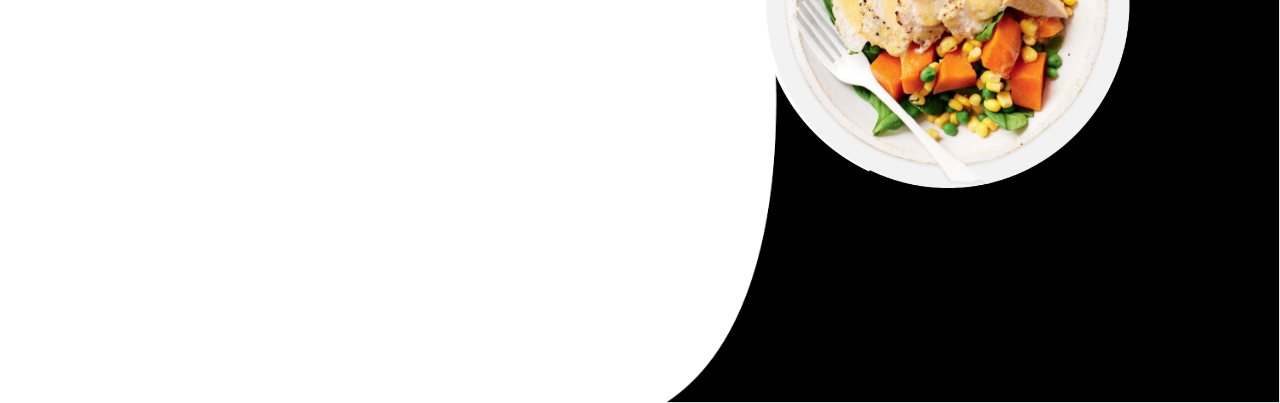
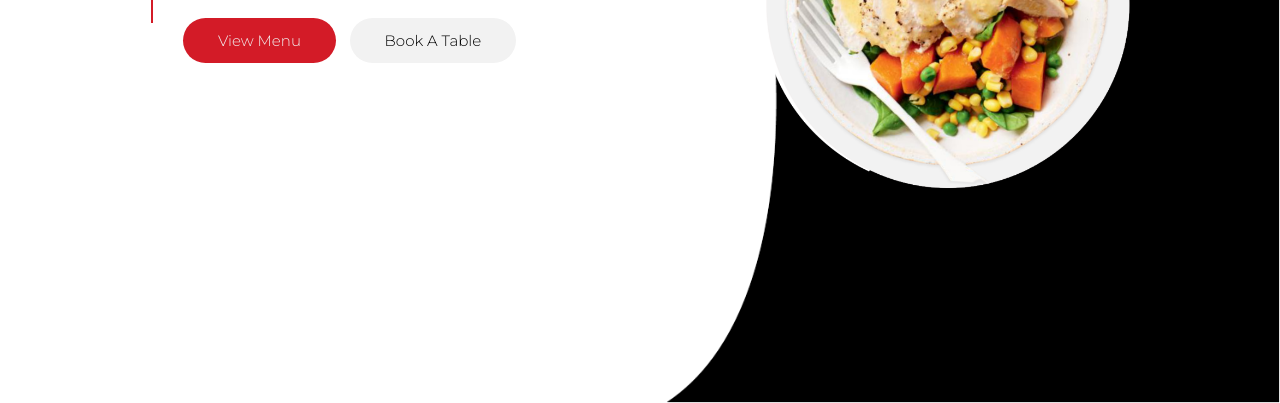
Before and after one commit to ThevergeOn/Tamrin1, a plain HTML site: page index.html in a window 1280 px wide. Shown: the part 397-800 px from the top of the page. Drawn offline with Linux system fonts and the light colour scheme.

Commit message:
Creat a div with button class and put two button into it and style them

```diff
--- a/Assest/Css/Style.css
+++ b/Assest/Css/Style.css
@@ -99,3 +99,27 @@ article {
   margin-top: 20px;
   padding-left: 40px;
 }
+.buttons {
+  margin-top: 20px;
+  border-left: 2px solid #d31b27;
+  height: 25px;
+}
+button:first-child {
+  margin: 20px 0 0 30px;
+}
+button {
+  font-size: 15px;
+  margin-left: 10px;
+  padding: 13px 35px;
+  border: 0;
+  border-radius: 50px;
+  font-family: "Montserrat", sans-serif;
+  font-weight: 300;
+}
+.left {
+  background-color: #d31b27;
+  color: #f2f2f2;
+}
+.right {
+  background-color: #f2f2f2;
+}
```
